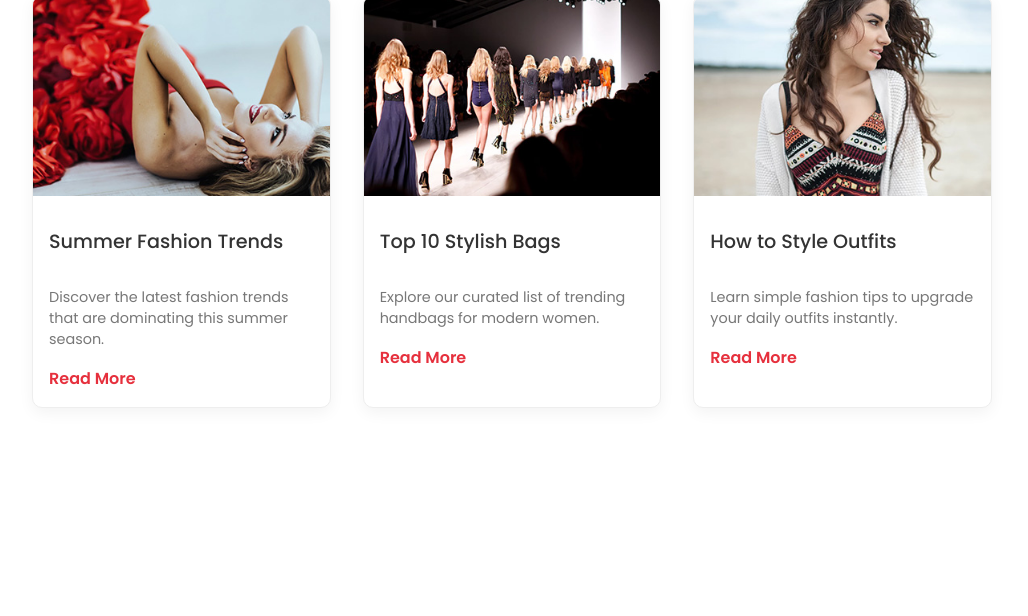
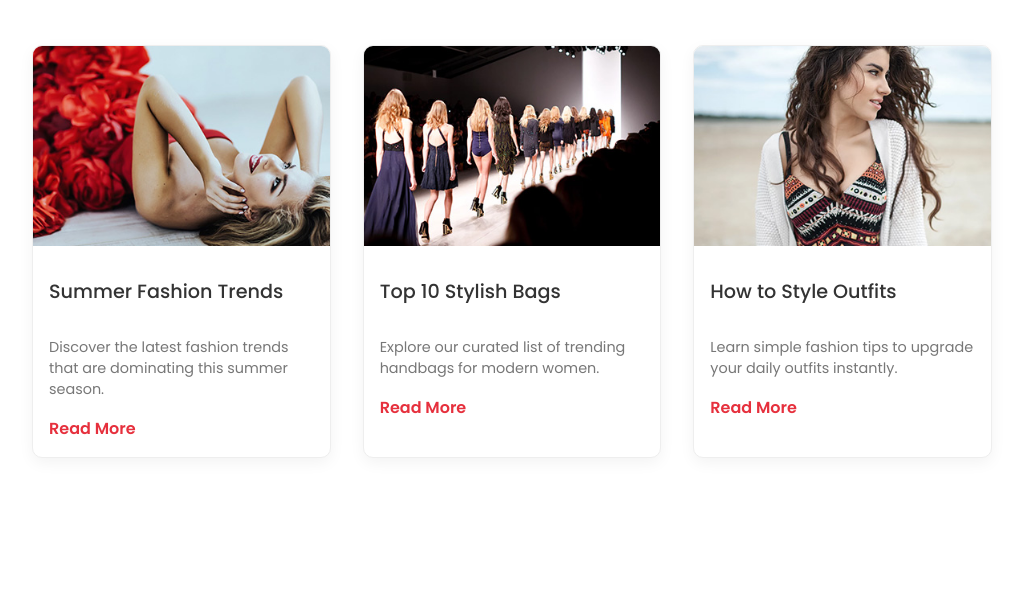
Before and after one commit to udayanubhav26/Progressive-Web-Application, a plain HTML site: page frontend/blog.html in a window 1280 px wide. Shown: the part 184-800 px from the top of the page, without its empty margins (128-1156 px from the left). Drawn offline with Linux system fonts and the light colour scheme; a web font is replaced by a local one.

Commit message:
Deploy Learnova updates

```diff
--- a/frontend/blog.html
+++ b/frontend/blog.html
@@ -51,7 +51,7 @@
 </header>
 
 <!-- BLOG SECTION -->
-<section class="section container">
+<section class="section container" style="margin-top: 50px;">
 
 <h2>Latest Blog</h2>
 <div class="line"></div>
```
Also changed, not shown: frontend/cart.html (+1 -1 lines), frontend/contact.html (+1 -1 lines).
